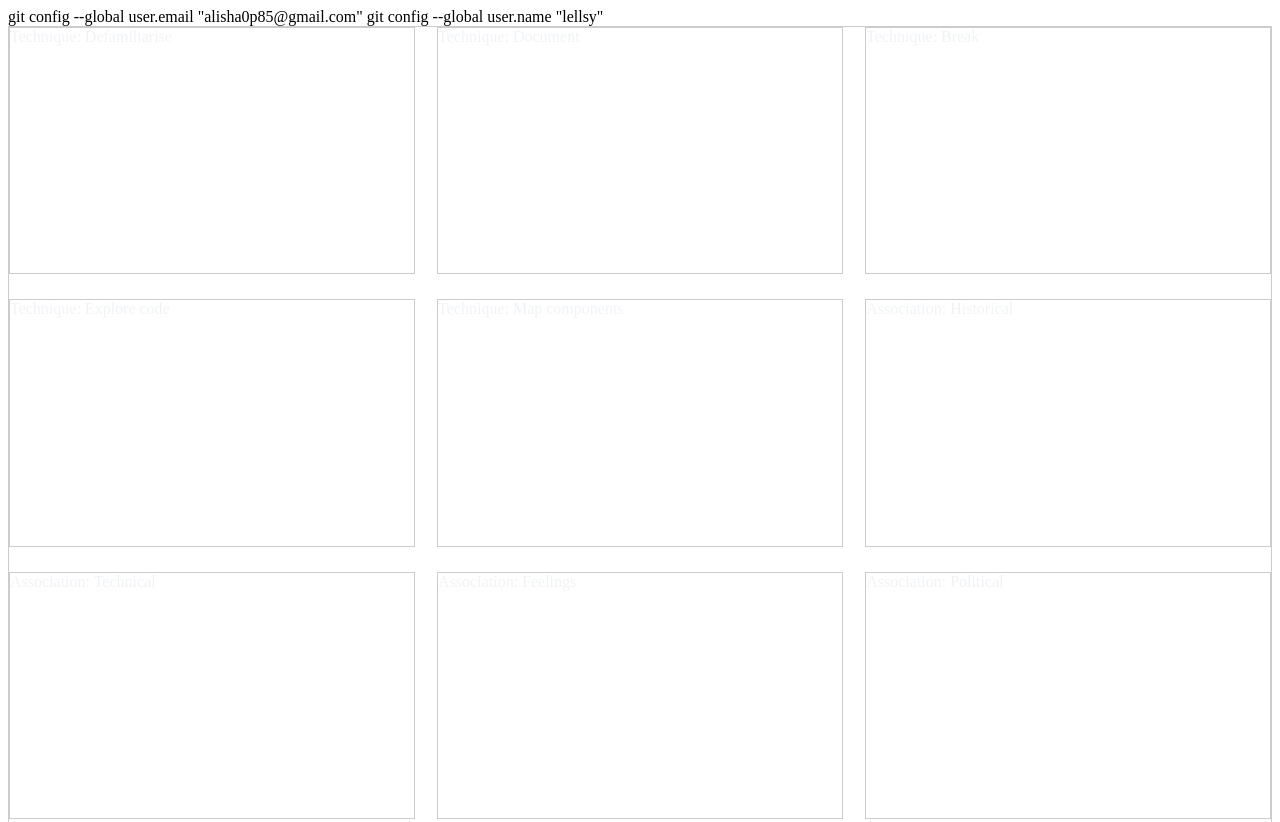
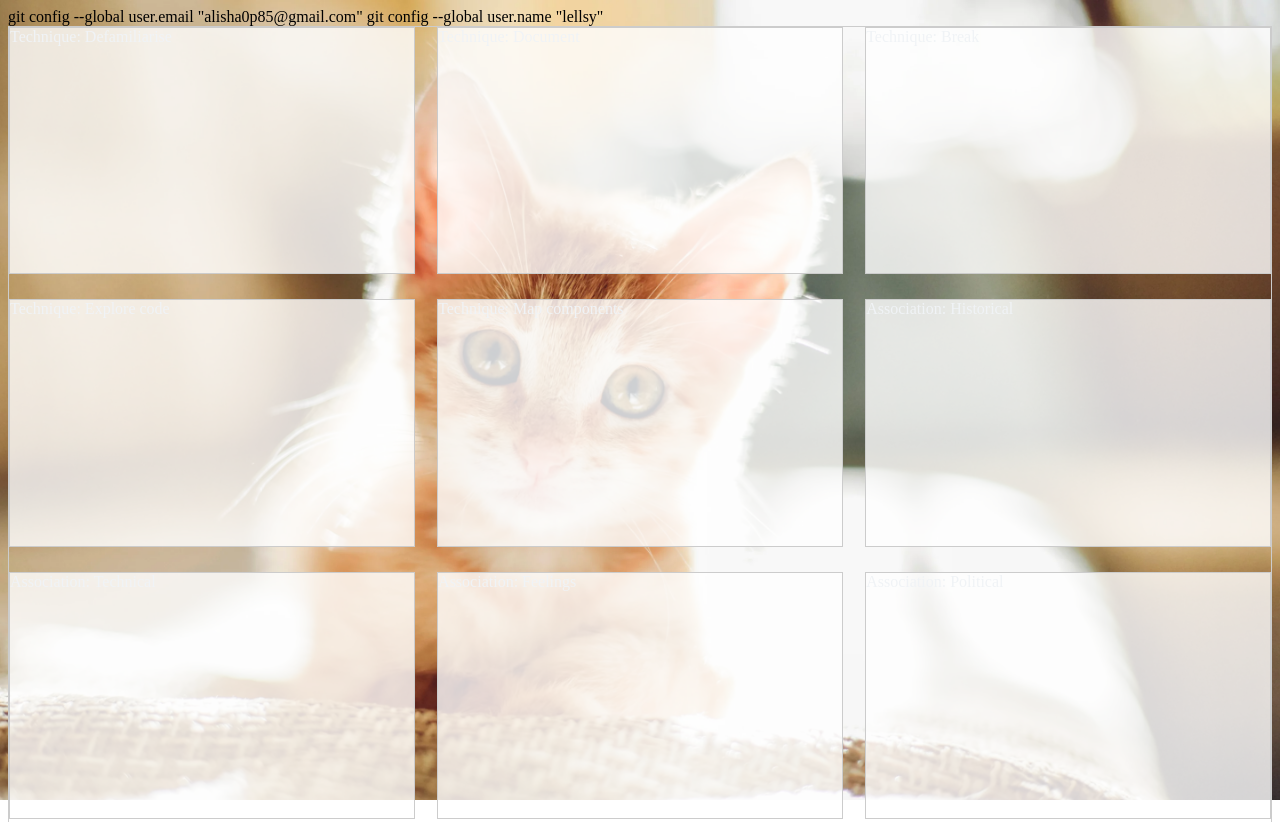
Before and after one commit to lellsy/interface-narratives, a plain HTML site: page index.html in a window 1280 px wide. Shown: the top 822 px of the page. Drawn offline with Linux system fonts and the light colour scheme.

Commit message:
added css and images

```diff
--- a/index.html
+++ b/index.html
@@ -23,6 +23,17 @@
   background-size: cover;
 }
 div{border:1px solid #ccc;}
+
+body, html {
+	height: 100%;
+}
+html{
+	height: 100%;
+	background-image:url("cat.webp");
+	background-position: center;
+	background-repeat: no-repeat;
+	background-size: cover;
+}
 
      </style>
  </head>
```
Also changed, not shown: cat.webp (added).
